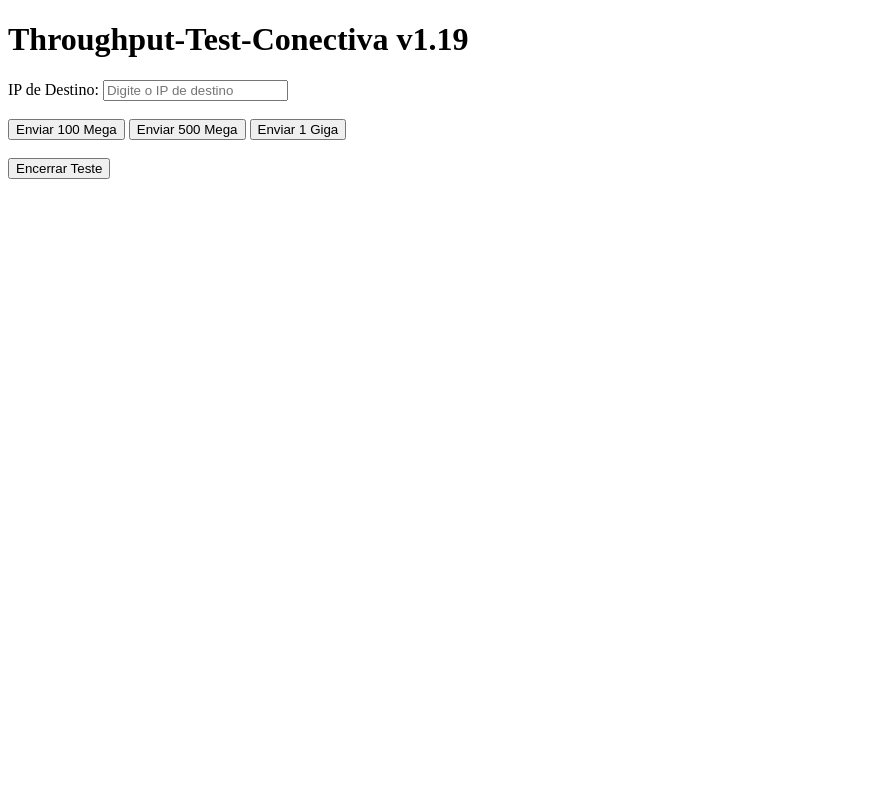
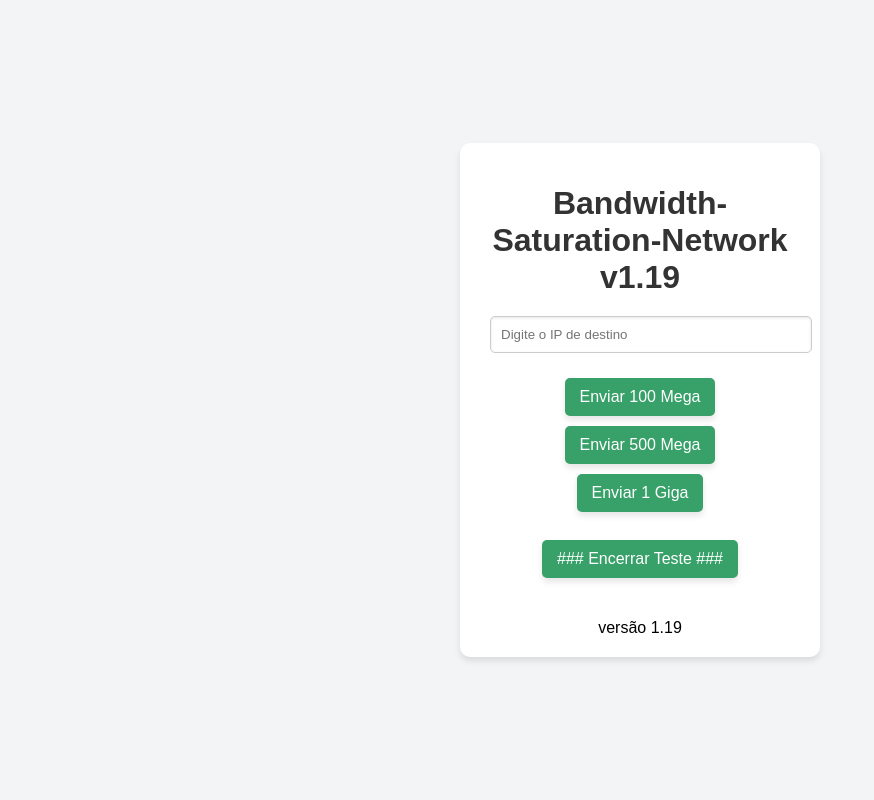
Before and after one commit to rodrigo-perin/Bandwidth-Saturation-Network, a Flask app: page / in a window 1280 px wide. Shown: the whole page, without its empty margins (0-874 px from the left). Run offline with Flask 3, Linux system fonts and the light colour scheme.

Commit message:
Atualizando index.html com estilos

```diff
--- a/templates/index.html
+++ b/templates/index.html
@@ -3,7 +3,78 @@
 <head>
     <meta charset="UTF-8">
     <meta name="viewport" content="width=device-width, initial-scale=1.0">
-    <title>Throughput-Test-Conectiva</title>
+    <title>Bandwidth-Saturation-Network</title>
+    <style>
+        body {
+            font-family: Arial, sans-serif;
+            background-color: #f3f4f6;
+            margin: 0;
+            padding: 0;
+            display: flex;
+            flex-direction: column;
+            align-items: center;
+            justify-content: center;
+            height: 100vh;
+        }
+
+        h1 {
+            color: #333;
+            margin-bottom: 20px;
+            text-align: center;
+        }
+
+        .container {
+            background: #ffffff;
+            border-radius: 10px;
+            box-shadow: 0 4px 6px rgba(0, 0, 0, 0.1);
+            padding: 20px 30px;
+            text-align: center;
+            width: 300px;
+        }
+
+        label {
+            font-size: 1rem;
+            color: #333;
+            margin-bottom: 10px;
+            display: block;
+        }
+
+        input[type="text"] {
+            width: 100%;
+            padding: 10px;
+            margin-bottom: 20px;
+            border: 1px solid #ccc;
+            border-radius: 5px;
+            box-shadow: inset 0 1px 3px rgba(0, 0, 0, 0.1);
+        }
+
+        button {
+            background-color: #38a169;
+            color: #fff;
+            border: none;
+            border-radius: 5px;
+            padding: 10px 15px;
+            margin: 5px;
+            cursor: pointer;
+            font-size: 1rem;
+            box-shadow: 0 4px 6px rgba(0, 0, 0, 0.1);
+            transition: background-color 0.3s ease;
+        }
+
+        button:hover {
+            background-color: #2f855a;
+        }
+
+        button:active {
+            background-color: #276749;
+            box-shadow: 0 2px 4px rgba(0, 0, 0, 0.2);
+        }
+
+        button:disabled {
+            background-color: #ccc;
+            cursor: not-allowed;
+        }
+    </style>
     <script>
         async function startTraffic(size) {
             const targetIp = document.getElementById('target-ip').value;
@@ -44,17 +115,18 @@
             }
         }
     </script>
-
 </head>
 <body>
-    <h1>Throughput-Test-Conectiva v1.19</h1>
-    <label for="target-ip">IP de Destino:</label>
-    <input type="text" id="target-ip" placeholder="Digite o IP de destino">
-    <br><br>
-    <button onclick="startTraffic(104857600)">Enviar 100 Mega</button>
-    <button onclick="startTraffic(524288000)">Enviar 500 Mega</button>
-    <button onclick="startTraffic(1073741824)">Enviar 1 Giga</button>
-    <br><br>
-    <button onclick="stopTraffic()">Encerrar Teste</button>
+    <div class="container">
+        <h1>Bandwidth-Saturation-Network v1.19</h1>
+        <input type="text" id="target-ip" placeholder="Digite o IP de destino">
+        <button onclick="startTraffic(104857600)">Enviar 100 Mega</button>
+        <button onclick="startTraffic(524288000)">Enviar 500 Mega</button>
+        <button onclick="startTraffic(1073741824)">Enviar 1 Giga</button>
+        <br /><br />
+        <button onclick="stopTraffic()">### Encerrar Teste ###</button>
+        <br /><br /><br />
+        <center>versão 1.19</center>
+    </div>
 </body>
 </html>
```
